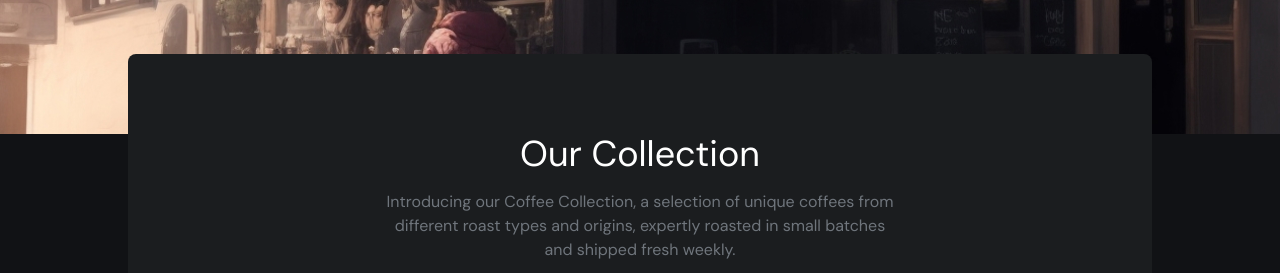
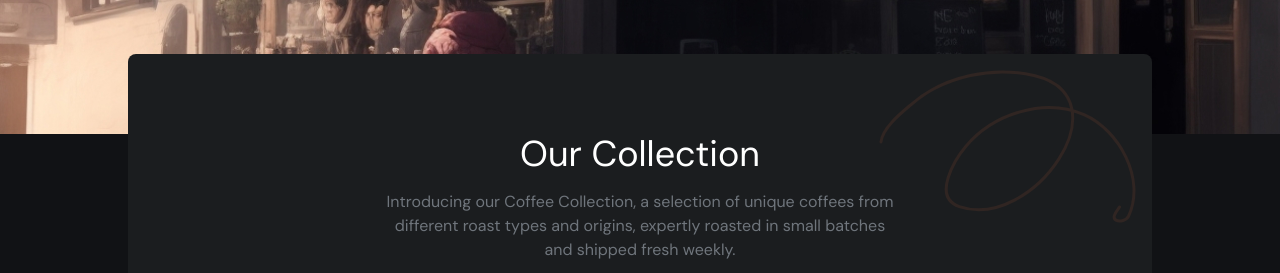
Before and after one commit to loubna213/coffee-shop, a React (Vite) app: page / in a window 1280 px wide. Shown: the part 166-439 px from the top of the page. Built offline with nearby package versions, Linux system fonts and the light colour scheme; no server answers.

Commit message:
Update CoffeeList.tsx

```diff
--- a/src/components/CoffeeList.tsx
+++ b/src/components/CoffeeList.tsx
@@ -23,6 +23,7 @@ const CoffeeList = () => {
 
     return (
         <section className='max-container relative mt-[-5rem] max-md:mt-[-2.5rem] rounded-lg bg-dark-200 h-full w-4/5 max-md:w-[90%] flex flex-col justify-center items-center px-6 py-20'>
+            <img src="/vector.svg" alt="vector" className="absolute top-4 right-4 "/>
             <h1 className="capitalize text-white text-4xl mb-4">Our Collection</h1>
             <p className="text-dark-300 max-w-[520px] text-center">Introducing our Coffee Collection, a selection of unique coffees from different roast types and origins, expertly roasted in small batches and shipped fresh weekly.</p>
             <div className="flex gap-8 text-white pt-8">
```
